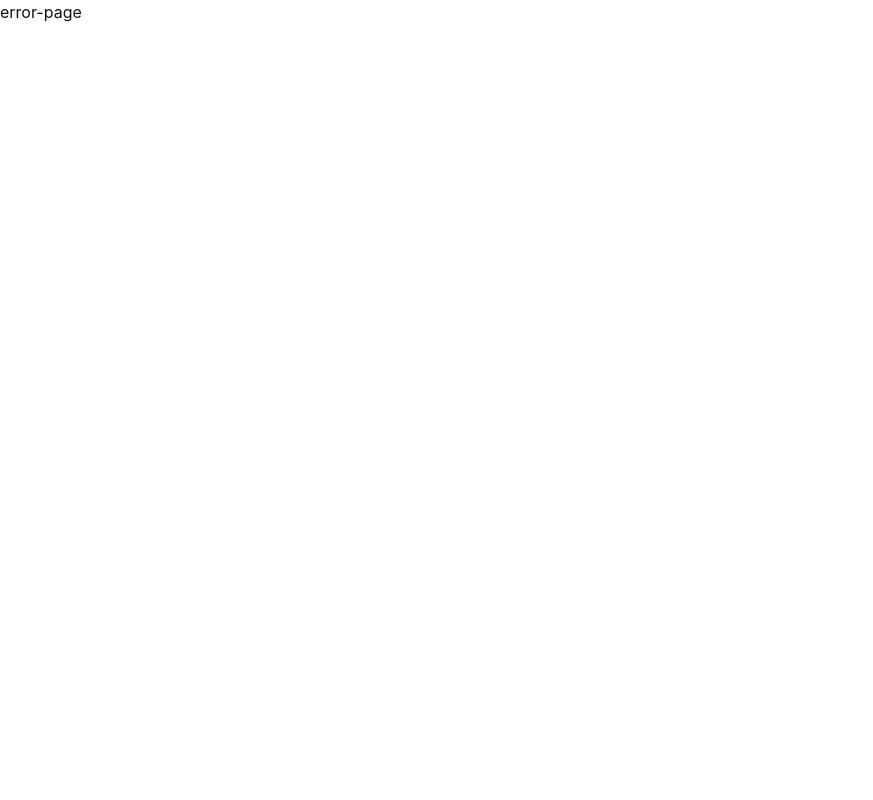
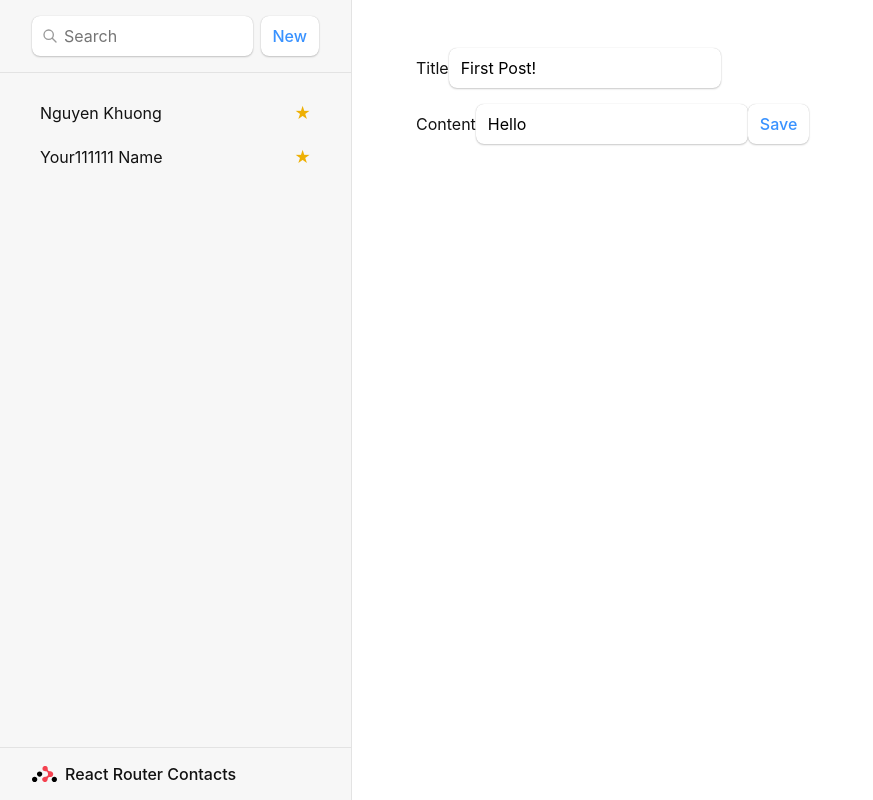
Before and after one commit to tranhuunam00/k10-exercises, a React (Vite) app in the folder k10-app/: page /post/edit/1 in a window 1280 px wide. Before the commit this address had no page. Shown: the whole page, without its empty margins (0-873 px from the left). Built offline with nearby package versions, Linux system fonts and the light colour scheme.

Commit message:
khuong update

```diff
--- a/k10-app/src/app/store.js
+++ b/k10-app/src/app/store.js
@@ -1,10 +1,12 @@
 import {configureStore} from "@reduxjs/toolkit"
 import counterReducer from "../features/counter/counterSlice"
 import postReducer from "../features/posts/postsSlice"
+import userReducer from "../features/users/usersSlice"
 
 export default configureStore({
     reducer : {
         counter : counterReducer,
         posts : postReducer,
+        users : userReducer,
     },
 })
--- a/k10-app/src/features/posts/AddPostFrom.jsx
+++ b/k10-app/src/features/posts/AddPostFrom.jsx
@@ -1,19 +1,22 @@
 import { useState } from "react";
 import { incrementByPost } from "./postsSlice";
 import { Form, useNavigate } from "react-router-dom";
-import { useDispatch } from "react-redux";
+import { useDispatch, useSelector } from "react-redux";
 
 export const AddPostForm = () => {
     const [title, setTitle] = useState("");
     const [content, setContent] = useState("");
+    const [a, setA] = useState("")
     const navigate = useNavigate()
     const onTitleChanged = (e) => setTitle(e.target.value);
     const onContentChanged = (e) => setContent(e.target.value);
 
+    const user = useSelector((state) => state.users);
+    console.log(user)
     const dispatch = useDispatch();
 
-    const onClick=()=>{
-        dispatch(incrementByPost({ title, content }))
+    const onClick = () => {
+        dispatch(incrementByPost({ title, content, a }))
         return navigate('/post')
     }
     return (
@@ -35,6 +38,15 @@ export const AddPostForm = () => {
                     value={content}
                     onChange={onContentChanged}
                 />
+                <select onChange={(e) => setA(e.target.value)}>
+
+                    {user.map((u) => (
+                        <>
+                            <option key={u.id} value={u.name} >{u.name}</option>
+                        </>
+                    ))}
+                </select>
+
                 <button type="button" onClick={onClick}>Save Post</button>
             </Form>
         </section>
--- /dev/null
+++ b/k10-app/src/features/posts/EditPostForm.jsx
@@ -0,0 +1,60 @@
+import { useState } from "react";
+import { useDispatch, useSelector } from "react-redux";
+import { Form, useNavigate, useParams } from "react-router-dom"
+import { postUpdate } from "./postsSlice";
+
+
+const EditPostForm = () => {
+    const { postId } = useParams();
+    const navigate = useNavigate()
+    const posts = useSelector((state) => state.posts.find((post) => post.id === postId));
+
+
+    const [title, setTitle] = useState()
+    const [content, setContent] = useState()
+    const HandledInputValue = (e) => {
+        const{ name , value} = e.target
+        if(name === "title") setTitle(value)
+        if(name === "content") setContent(value)
+    }
+
+    const dispatch = useDispatch()
+    const onSave = () => {
+        if(title && content){
+            dispatch(postUpdate({id:postId,title,content}))
+        }
+        return navigate(`/post`)
+    }
+
+    return (
+        <Form >
+            <p>
+                <span>Title</span>
+                <input
+                    placeholder="Title"
+                    type="text"
+                    name="title"
+                    defaultValue={posts.title}
+                    onChange={HandledInputValue}
+                />
+
+            </p>
+            <label>
+                <span>Content</span>
+                <input
+                    type="text"
+                    name="content"
+                    placeholder="Content"
+                    defaultValue={posts.content}
+                    onChange={HandledInputValue}
+                />
+            </label>
+
+
+            <button type="button" onClick={onSave}>Save</button>
+
+
+        </Form>
+    )
+}
+export default EditPostForm
--- a/k10-app/src/features/posts/PostList.jsx
+++ b/k10-app/src/features/posts/PostList.jsx
@@ -1,11 +1,17 @@
 import { useSelector } from "react-redux"
+import { Link } from "react-router-dom";
 
 export const PostList = () => {
     const posts = useSelector((state) => state.posts);
+
     const renderedPosts = posts.map((post) => (
         <article className="post-excerpt" key={post.id}>
             <h3>{post.title}</h3>
             <p className="post-content">{post.content.substring(0, 100)}</p>
+            <Link to={`/post/${post.id}`
+            }>
+                aaaaaaaa
+            </Link>
         </article>
     ))
     return (
--- /dev/null
+++ b/k10-app/src/features/posts/SinglePostPage.jsx
@@ -0,0 +1,14 @@
+import { useSelector } from "react-redux";
+import { useParams } from "react-router-dom";
+
+const SinglePostPage = () => {
+    const {postId} = useParams();
+    const posts = useSelector((state) => state.posts.find((post) => post.id === postId));
+    return(
+        <div>
+            <h1>{posts.title}</h1>
+            <h2>{posts.content}</h2>
+        </div>
+    )
+}
+export default SinglePostPage
--- a/k10-app/src/features/posts/postsSlice.js
+++ b/k10-app/src/features/posts/postsSlice.js
@@ -8,8 +8,8 @@ const initialState = [
   },
   {
     id: "2",
-    title: "First Post!",
-    content: "Hello",
+    title: "Hello Khuong",
+    content: "Khuong ne'",
   },
 ];
 
@@ -18,10 +18,18 @@ const postSlice = createSlice({
   initialState,
   reducers: {
     incrementByPost: (state, action) => {
-        state.push(action.payload)
-      },
+      console.log("qqq",action);
+      state.push(action.payload);
+    },
+    postUpdate(state, action) {
+      const { id, title, content } = action.payload;
+      const abcd = state.find((post) => post.id === id);
+      if (abcd) {
+        abcd.title = title;
+        abcd.content = content;
+      }
+    },
   },
-
 });
-export const { incrementByPost } = postSlice.actions;
+export const { incrementByPost, postUpdate } = postSlice.actions;
 export default postSlice.reducer;
--- /dev/null
+++ b/k10-app/src/features/users/usersSlice.js
@@ -0,0 +1,28 @@
+import { createSlice } from "@reduxjs/toolkit";
+
+const initialState = [
+  {
+    id: "1",
+    name: "Khuong",
+  },
+  {
+    id: "2",
+    name: "Bao",
+  },
+  {
+    id: "3",
+    name: "Thanh",
+  },
+];
+
+const postSlice = createSlice({
+  name: "users",
+  initialState,
+  reducers: {
+    // incrementByPost: (state, action) => {
+    //     state.push(action.payload)
+    //   },
+  },
+});
+export const { incrementByPost } = postSlice.actions;
+export default postSlice.reducer;
```
Also changed, not shown: k10-app/src/main.jsx (+11 -0 lines), k10-app/src/features/users/UserReducer.jsx (added).
